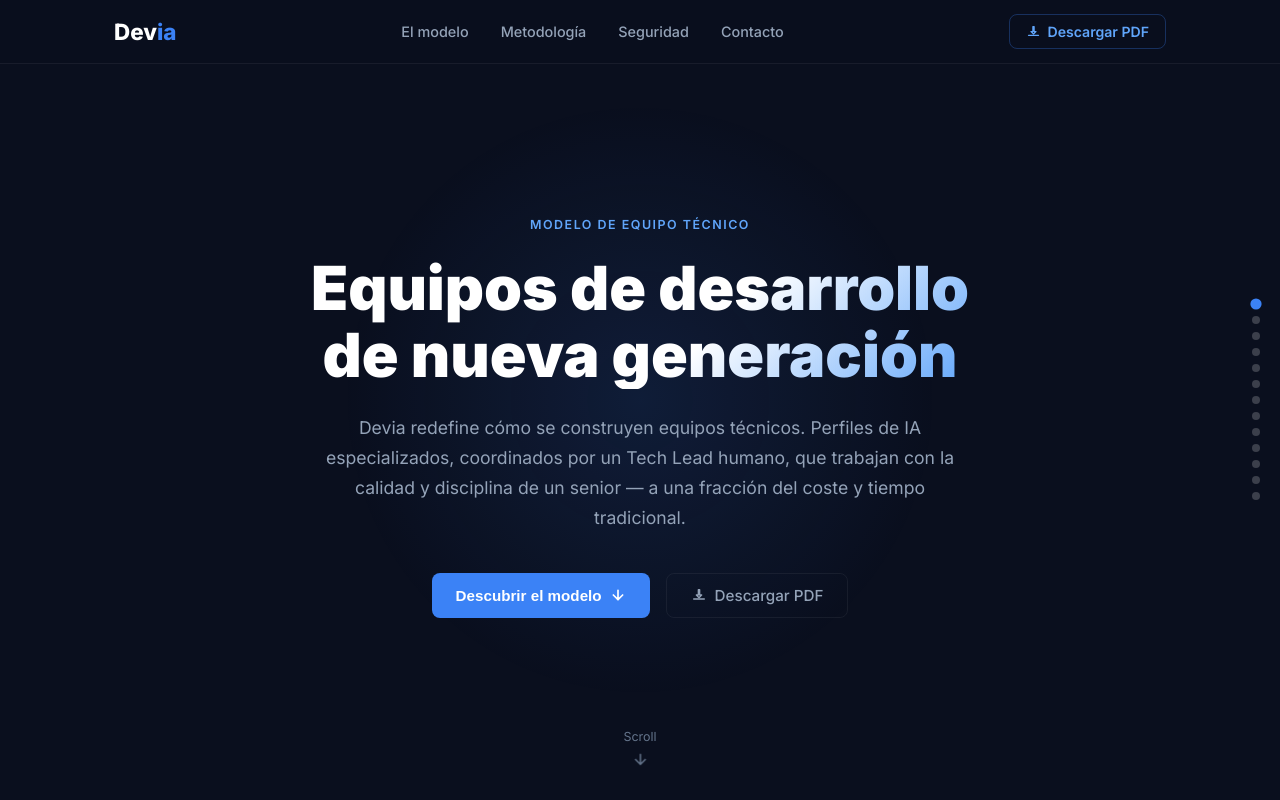
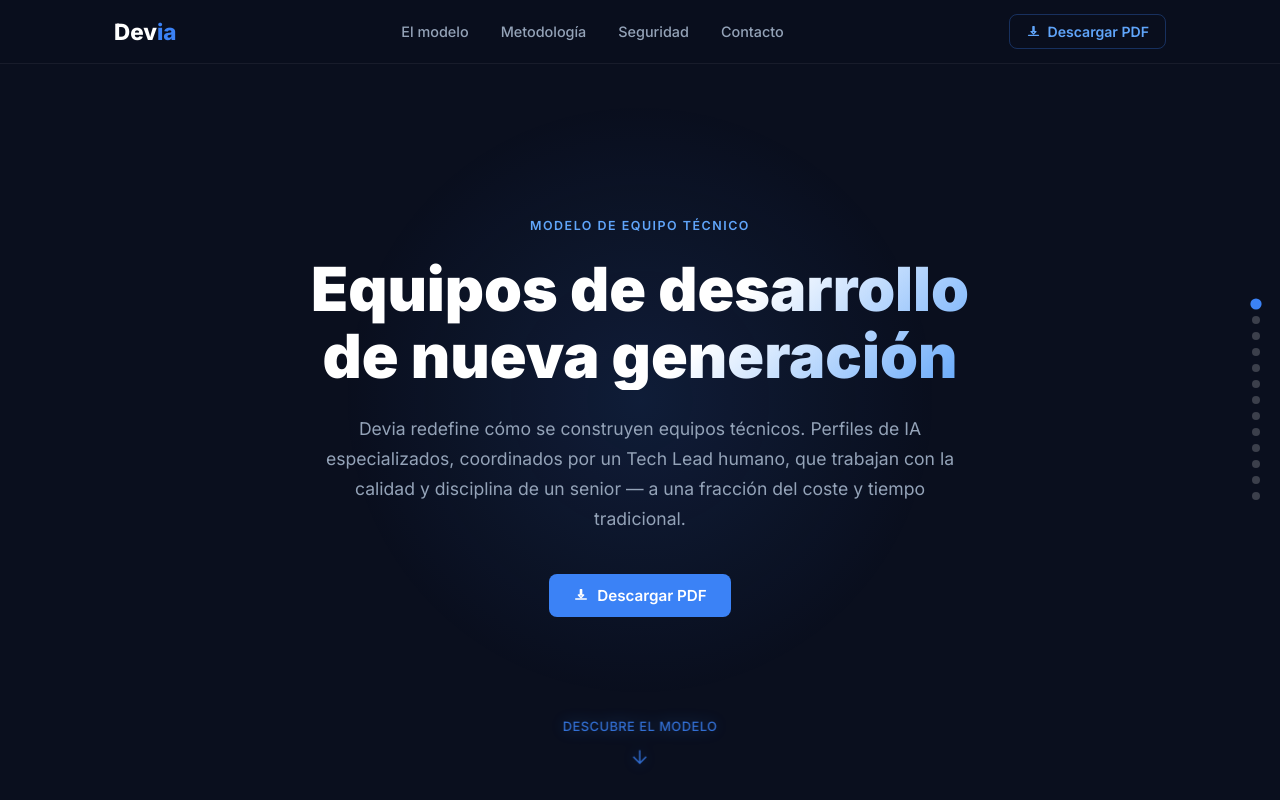
Before and after one commit to kai-devia/devia-model-web, a React (Vite) app: page / in a window 1280 px wide. Built offline with nearby package versions, Linux system fonts and the light colour scheme.

Commit message:
feat: remove discover button, improve scroll hint style

```diff
--- a/src/components/sections/Hero.tsx
+++ b/src/components/sections/Hero.tsx
@@ -1,15 +1,10 @@
 import { motion } from 'framer-motion';
 import { fadeInUp, defaultViewport } from '../../animations';
-import { IconArrowDown, IconDownload } from '../../icons';
+import { IconDownload } from '../../icons';
 
 const pdfPath = '/deviamodel/assets/devia-presentacion.pdf';
 
 export function Hero() {
-  const scrollTo = (id: string) => {
-    const el = document.getElementById(id);
-    if (el) el.scrollIntoView({ behavior: 'smooth' });
-  };
-
   return (
     <section id="hero">
       <div className="hero-extra-glow" />
@@ -53,11 +48,7 @@ export function Hero() {
           viewport={defaultViewport}
           transition={{ delay: 0.3 }}
         >
-          <button className="btn-primary" onClick={() => scrollTo('problema')}>
-            Descubrir el modelo
-            <IconArrowDown />
-          </button>
-          <a href={pdfPath} target="_blank" rel="noopener noreferrer" className="btn-secondary">
+          <a href={pdfPath} target="_blank" rel="noopener noreferrer" className="btn-primary">
             <IconDownload />
             Descargar PDF
           </a>
@@ -65,8 +56,8 @@ export function Hero() {
       </div>
 
       <div className="hero-scroll-hint">
-        <span>Scroll</span>
-        <svg viewBox="0 0 24 24" fill="none" stroke="currentColor" strokeWidth="2">
+        <span>Descubre el modelo</span>
+        <svg viewBox="0 0 24 24" fill="none" stroke="currentColor" strokeWidth="1.5">
           <path d="M12 5v14M5 12l7 7 7-7"/>
         </svg>
       </div>
--- a/src/styles/components.css
+++ b/src/styles/components.css
@@ -330,26 +330,33 @@
 
 .hero-scroll-hint {
   position: absolute;
-  bottom: 32px;
+  bottom: 36px;
   left: 50%;
   transform: translateX(-50%);
   display: flex;
   flex-direction: column;
   align-items: center;
-  gap: 6px;
-  color: var(--text-dim);
-  font-size: 0.78rem;
+  gap: 8px;
+  color: var(--blue);
+  font-size: 0.8rem;
+  font-weight: 500;
+  letter-spacing: 0.04em;
+  text-transform: uppercase;
+  opacity: 0.85;
+  filter: drop-shadow(0 0 8px rgba(59, 130, 246, 0.4));
+  cursor: default;
+  user-select: none;
 }
 
 .hero-scroll-hint svg {
-  width: 18px;
-  height: 18px;
-  animation: bounce 1.8s ease-in-out infinite;
+  width: 22px;
+  height: 22px;
+  animation: bounce 2s ease-in-out infinite;
 }
 
 @keyframes bounce {
   0%, 100% { transform: translateY(0); }
-  50% { transform: translateY(5px); }
+  50% { transform: translateY(7px); }
 }
 
 /* ── General section padding ─────────────────────────────── */
```
